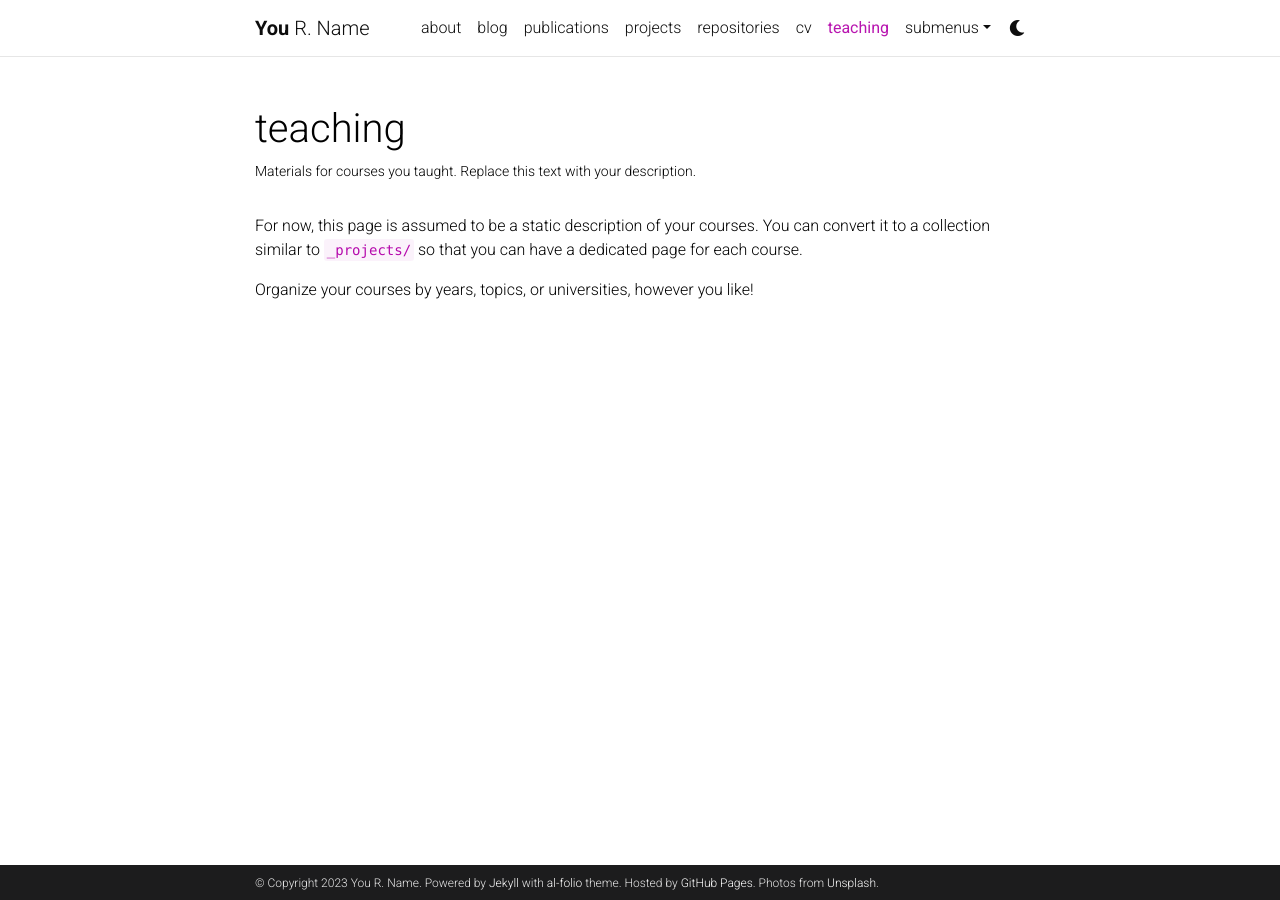
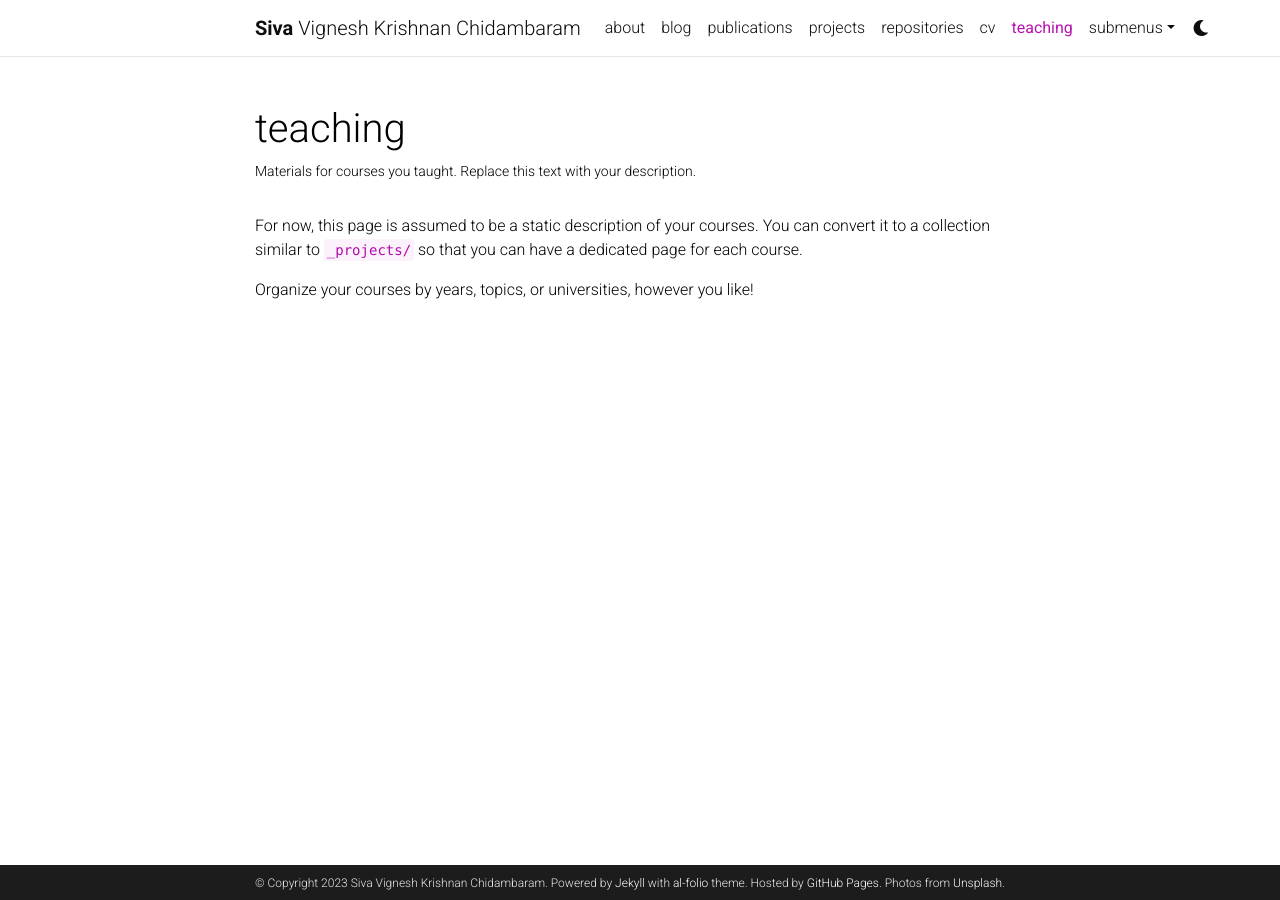
Before and after one commit to csvk20/csvk20_old.github.io, a Jekyll site: the page built from _pages/teaching.md, in a window 1280 px wide. Built offline with Jekyll 4.4.1, drawn with Linux system fonts in a browser that asks for light colours; comment, search, counter and statistics services are not loaded; a style sheet for code colours, icons or effects is not loaded.

Commit message:
config edits

```diff
--- a/_config.yml
+++ b/_config.yml
@@ -3,10 +3,10 @@
 # -----------------------------------------------------------------------------
 
 title: blank # the website title (if blank, full name will be used instead)
-first_name: You
-middle_name: R.
-last_name: Name
-email: you@example.com
+first_name: Siva
+middle_name: Vignesh Krishnan
+last_name: Chidambaram
+email: schidambaram@ethz.com
 description: > # the ">" symbol means to ignore newlines until "footer_text:"
   A simple, whitespace theme for academics. Based on [*folio](https://github.com/bogoli/-folio) design.
 footer_text: >
@@ -18,7 +18,7 @@
 lang: en # the language of your site (for example: en, fr, cn, ru, etc.)
 icon: ⚛️  # the emoji used as the favicon (alternatively, provide image name in /assets/img/)
 
-url: https://alshedivat.github.io # the base hostname & protocol for your site
+url: https://csvk20.github.io # the base hostname & protocol for your site
 baseurl: /al-folio # the subpath of your site, e.g. /blog/
 last_updated: false # set to true if you want to display last updated in the footer
 impressum_path:  # set to path to include impressum link in the footer, use the same path as permalink in a page, helps to conform with EU GDPR
```
